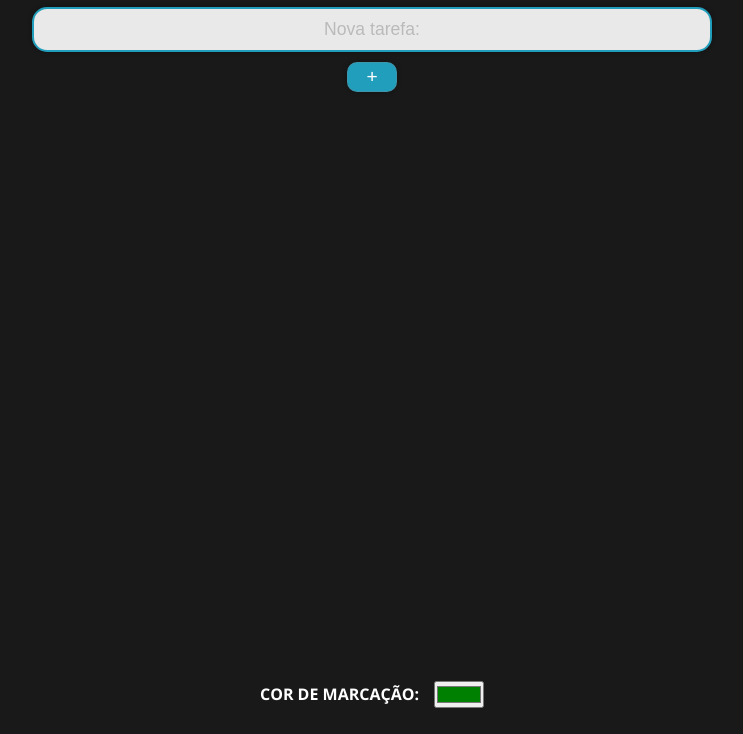
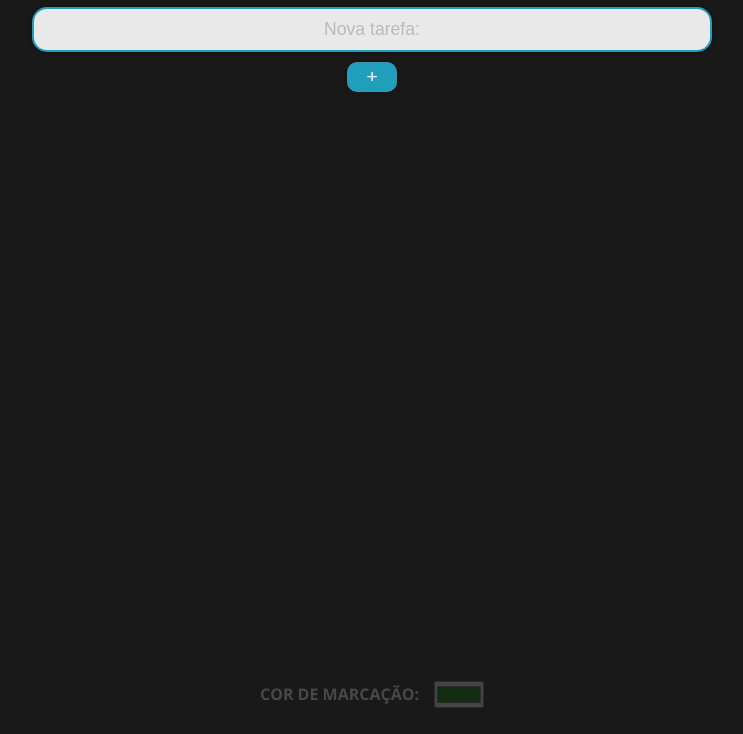
Before and after one commit to DanielValeriote/todo-list, a plain HTML site: page index.html in a window 1280 px wide. Shown: the part 66-800 px from the top of the page, without its empty margins (268-1011 px from the left). Drawn offline with nearby package versions, Linux system fonts and the light colour scheme.

Commit message:
add hover effect to color input

```diff
--- a/style/index.css
+++ b/style/index.css
@@ -29,6 +29,15 @@ footer {
 footer label {
   text-transform: uppercase;
   font-weight: bold;
+}
+
+footer * {
+  opacity: .2;
+}
+
+footer:hover * {
+  opacity: 1;
+  cursor: pointer;
 }
 
 abbr {
```
